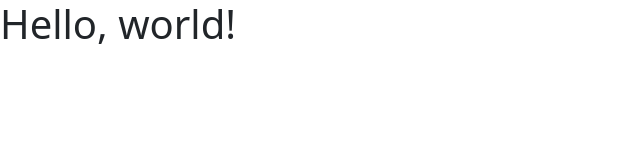
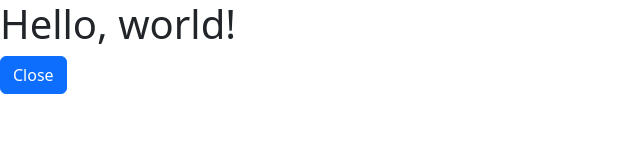
Before and after one commit to arman1801/myportofolio.github.io, a plain HTML site: page index.html in a window 1280 px wide. Shown: the whole page, without its empty margins (0-640 px from the left). Drawn offline with nearby package versions, Linux system fonts and the light colour scheme.

Commit message:
commit kedua

```diff
--- a/index.html
+++ b/index.html
@@ -8,6 +8,7 @@
   </head>
   <body>
     <h1>Hello, world!</h1>
+    <button class="btn btn-primary">Close</button>
     <script src="https://cdn.jsdelivr.net/npm/bootstrap@5.2.2/dist/js/bootstrap.bundle.min.js" integrity="sha384-OERcA2EqjJCMA+/3y+gxIOqMEjwtxJY7qPCqsdltbNJuaOe923+mo//f6V8Qbsw3" crossorigin="anonymous"></script>
   </body>
 </html>
```
